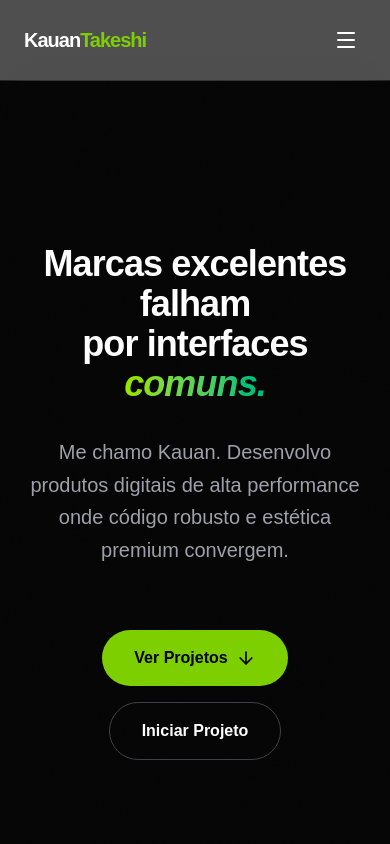
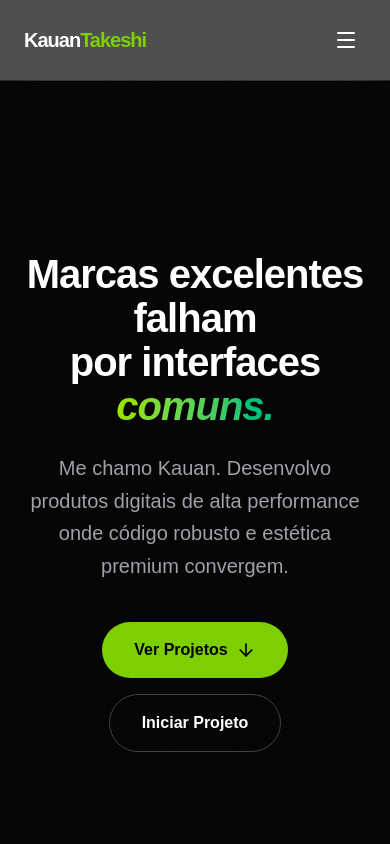
Before and after one commit to kauantakeshi7-arch/kauanportfolio, a Next.js app: page / in a window 390 px wide. Shown: the top 844 px of the page. Built offline with nearby package versions, Linux system fonts and the light colour scheme.

Commit message:
style: ajusta espaçamentos e line-height da Hero no mobile

```diff
--- a/src/components/HeroSection.tsx
+++ b/src/components/HeroSection.tsx
@@ -40,8 +40,8 @@ export default function HeroSection() {
       {/* Background Glow Otimizado (Radial Gradient sem Blur) */}
       <div className="absolute top-1/2 left-1/2 -translate-x-1/2 -translate-y-1/2 w-[600px] h-[600px] rounded-full pointer-events-none -z-10" style={{ background: 'radial-gradient(circle, rgba(132, 204, 22, 0.15) 0%, transparent 70%)' }} />
 
-      <div className="max-w-4xl text-center space-y-8 z-10">
-        <h1 className="text-4xl md:text-7xl font-bold tracking-tight font-space text-white">
+      <div className="max-w-4xl text-center space-y-6 md:space-y-8 z-10">
+        <h1 className="text-[2.5rem] leading-[1.1] md:text-7xl font-bold tracking-tight font-space text-white">
           <span className="hero-title block">Marcas excelentes falham</span>
           <span className="hero-title block">
             por interfaces <span className="bg-clip-text text-transparent bg-gradient-to-r from-lime-400 to-emerald-500 italic">comuns.</span>
@@ -52,7 +52,7 @@ export default function HeroSection() {
           Me chamo Kauan. Desenvolvo produtos digitais de alta performance onde código robusto e estética premium convergem.
         </p>
 
-        <div className="hero-cta flex flex-col sm:flex-row items-center justify-center gap-4 pt-8">
+        <div className="hero-cta flex flex-col sm:flex-row items-center justify-center gap-4 pt-4 md:pt-8">
           <a href="#projects" aria-label="Rolar para seção de Projetos" className="px-8 py-4 bg-lime-500 text-black font-semibold rounded-full hover:bg-lime-400 transition-colors flex items-center gap-2">
             Ver Projetos <ArrowDown className="w-5 h-5" aria-hidden="true" />
           </a>
```
